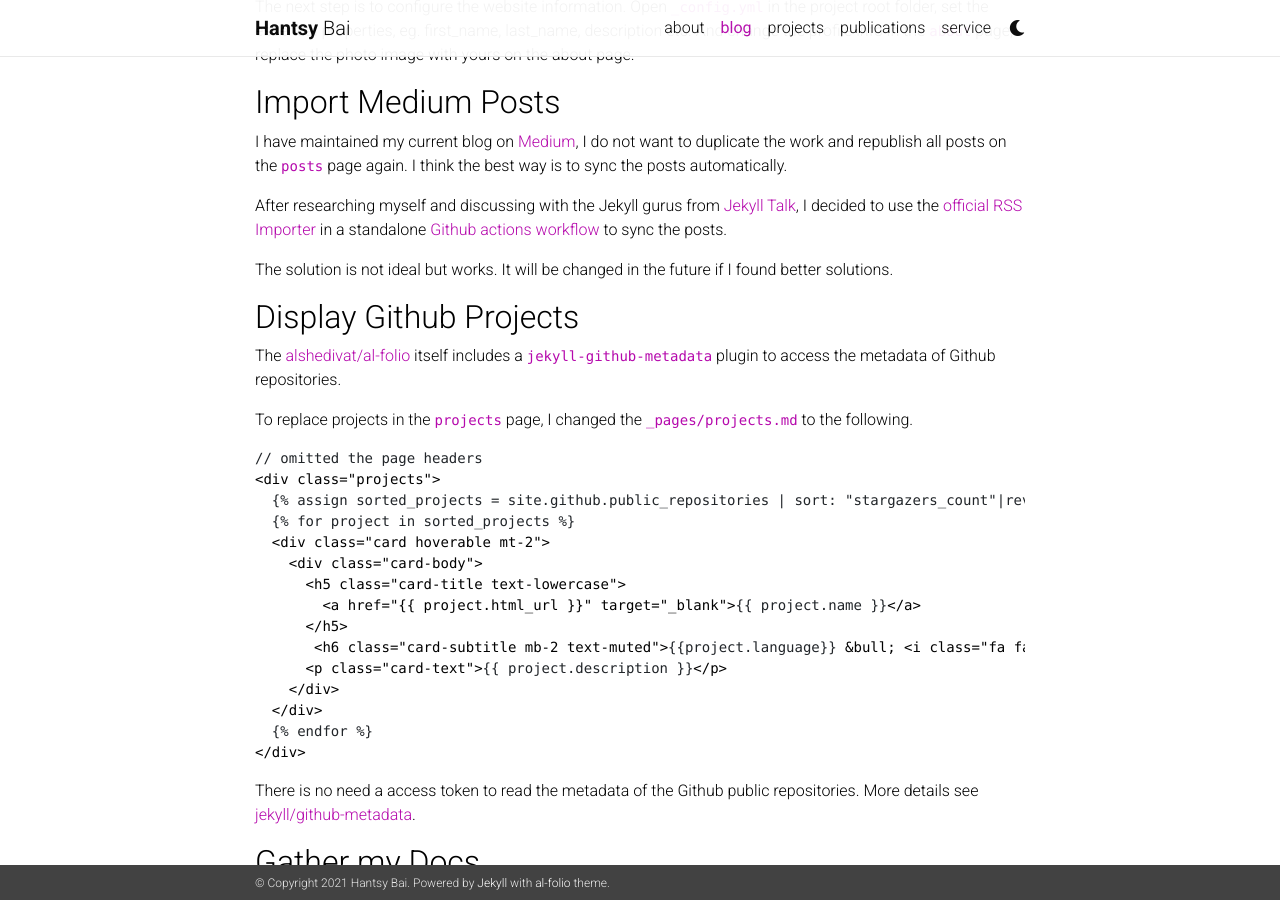
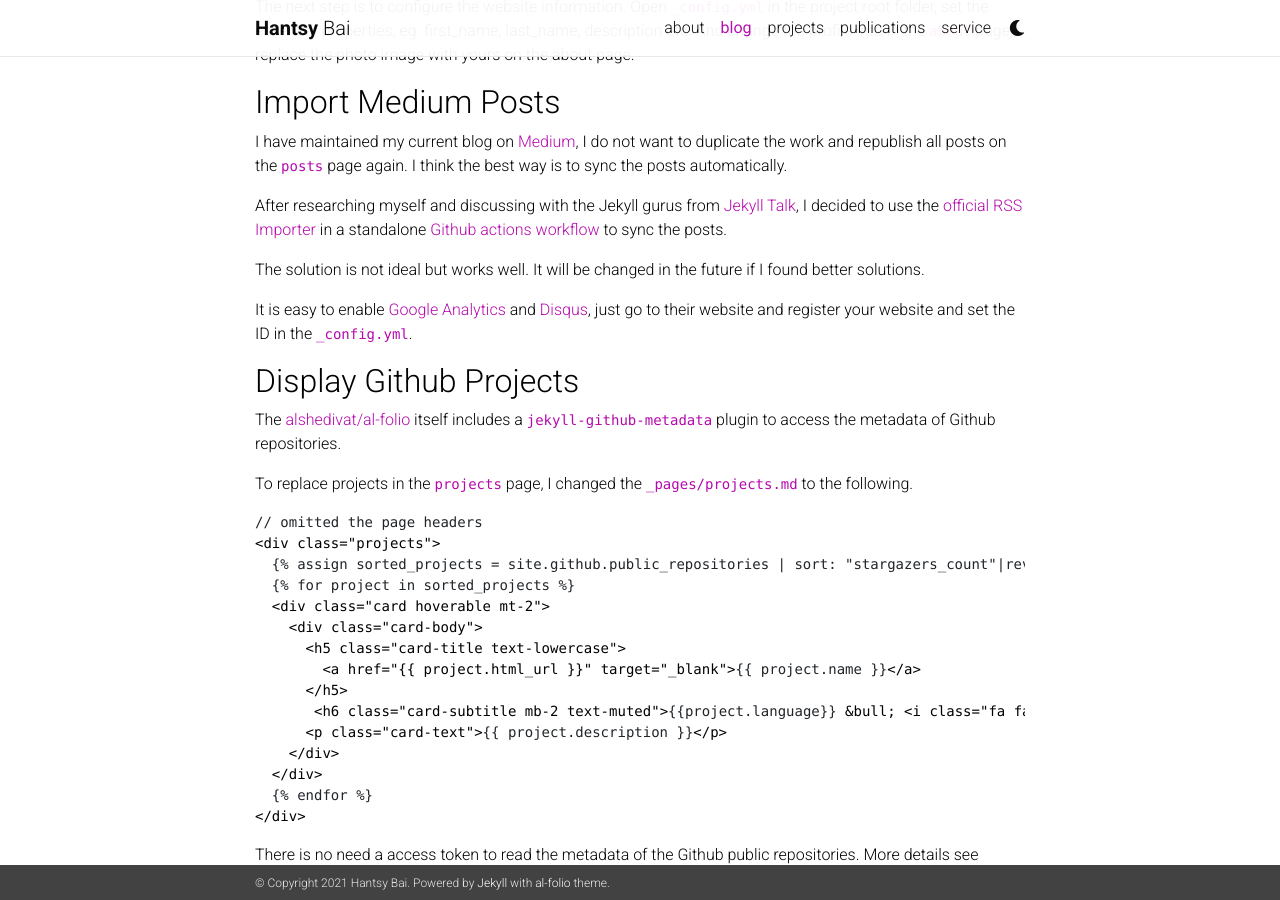
Before and after one commit to hantsy/hantsy.github.io, a Jekyll site: the page built from _posts/2021-03-03-jekyll.md, in a window 1280 px wide and 900 px high, scrolled down 1026 px. Built offline with Jekyll 4.4.1, drawn with Linux system fonts in a browser that asks for light colours; nearby versions of some CDN libraries; comment, search, counter and statistics services are not loaded; a style sheet for code colours, icons or effects is not loaded; some of the changed text lies outside the part shown.

Commit message:
add small text to describe google analytics and disqus

```diff
--- a/_posts/2021-03-03-jekyll.md
+++ b/_posts/2021-03-03-jekyll.md
@@ -1,6 +1,6 @@
 ---
 layout: post
-title: Launch my HomePage
+title: Launch my homepage
 date: 2021-03-03 20:34:00+800
 description: Share the pieces of work to create my homepage
 comments: true
@@ -48,7 +48,9 @@ I have maintained my current blog on [Medium](https://hantsy.medium.com), I do n
 
 After researching myself and discussing with the Jekyll gurus from [Jekyll Talk](https://talk.jekyllrb.com), I decided to use the [official RSS Importer](https://import.jekyllrb.com/docs/rss/) in a standalone [Github actions workflow](https://github.com/hantsy/hantsy.github.io/blob/source/.github/workflows/medium-sync.yml) to sync the posts.
 
-The solution is not ideal but works. It will be changed in the future if I found better solutions.
+The solution is not ideal but works well. It will be changed in the future if I found better solutions.
+
+It is easy to enable [Google Analytics](https://analytics.google.com) and [Disqus](https://disqus.com/), just go to their website and register your website and set the ID in the `_config.yml`.
 
 ## Display Github Projects
 
```
